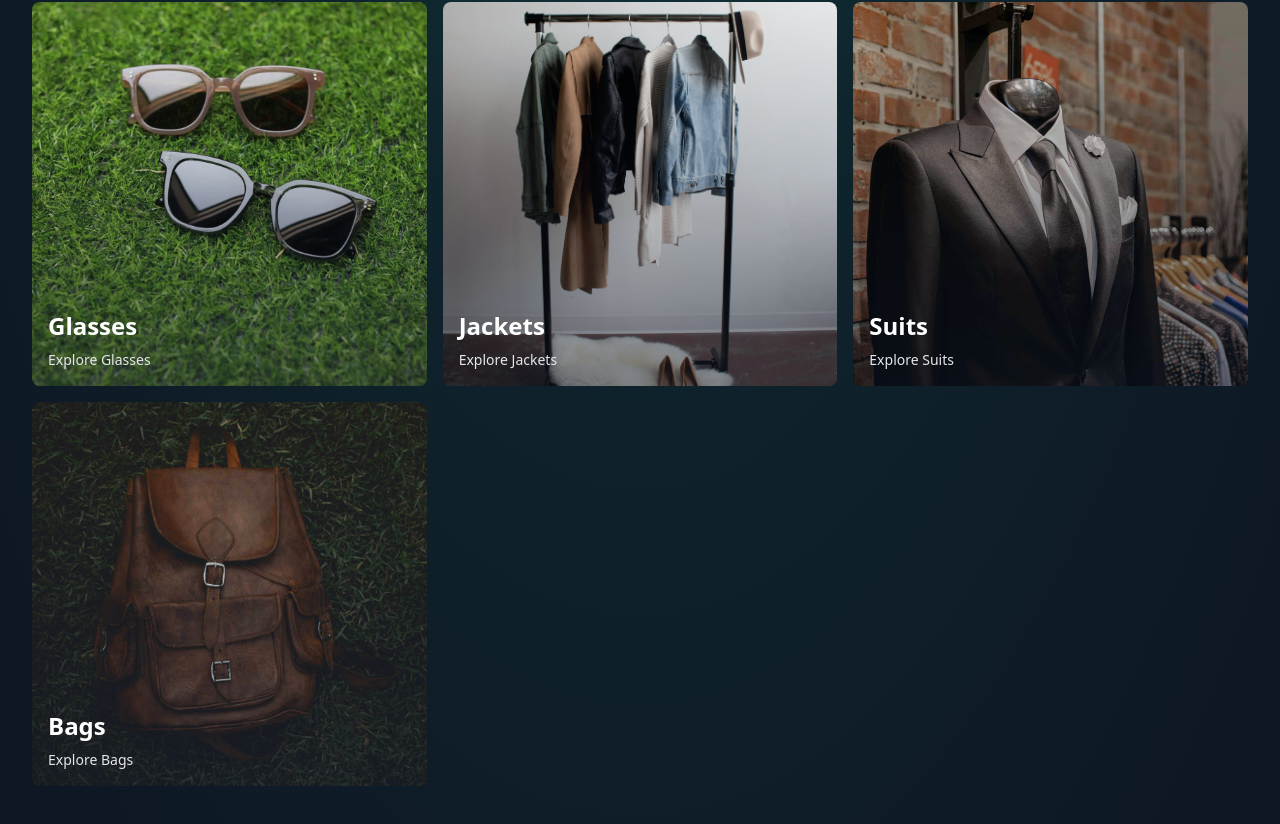
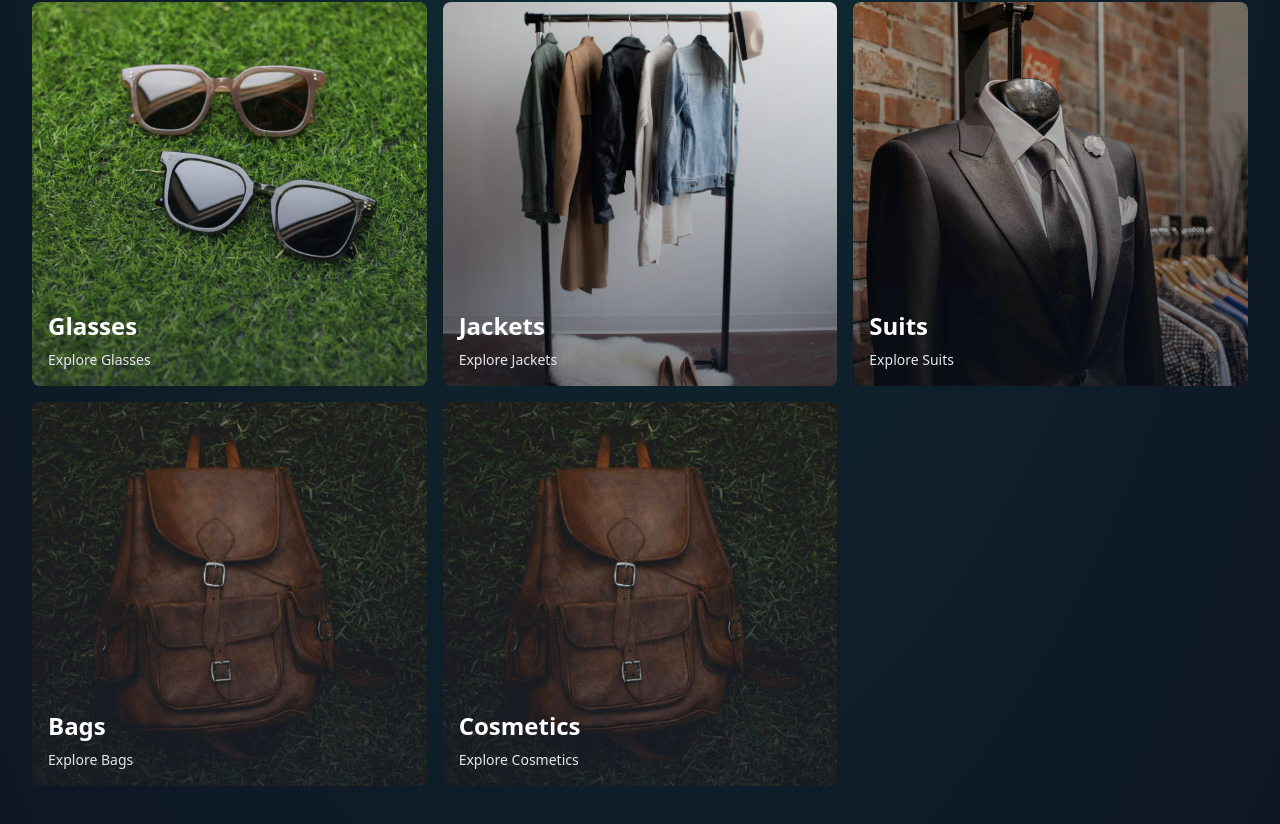
Before and after one commit to SaiKriCius/DashCart, a React (Vite) app in the folder frontend/: page / in a window 1280 px wide. Shown: the part 694-1518 px from the top of the page. Built offline with nearby package versions, Linux system fonts and the light colour scheme; no server answers.

Commit message:
category add

```diff
--- a/frontend/src/pages/HomePage.jsx
+++ b/frontend/src/pages/HomePage.jsx
@@ -11,6 +11,7 @@ const categories = [
 	{ href: "/jackets", name: "Jackets", imageUrl: "/jackets.jpg" },
 	{ href: "/suits", name: "Suits", imageUrl: "/suits.jpg" },
 	{ href: "/bags", name: "Bags", imageUrl: "/bags.jpg" },
+	{ href: "/bags", name: "Cosmetics", imageUrl: "/bags.jpg" },
 ];
 
 const HomePage = () => {
```
